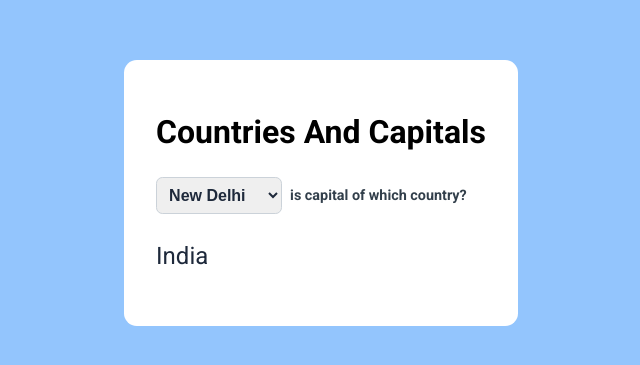
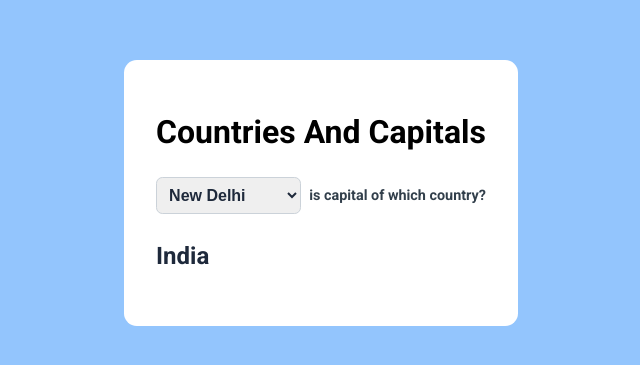
Before and after one commit to CLL-NxtWave-Submissions/capitals-app, a React (Create React App) app: page / in a window 1280 px wide. Shown: the part 207-572 px from the top of the page, without its empty margins (319-959 px from the left). Built offline with nearby package versions, Linux system fonts and the light colour scheme; a web font is replaced by a local one.

Commit message:
Adjusted styling of JSX elements in Capitals component to render the intended UI layout

```diff
--- a/src/components/Capitals/index.css
+++ b/src/components/Capitals/index.css
@@ -27,6 +27,7 @@
   display: flex;
   align-items: center;
   padding: 0;
+  width: 100%;
 }
 
 .capital-selection-dropdown {
@@ -36,6 +37,7 @@
   padding: 0.5rem;
   outline: none;
   cursor: pointer;
+  flex-grow: 1;
 }
 
 .capital-selection-dropdown-option,
@@ -54,13 +56,14 @@
 
 .capital-selection-dropdown,
 .capital-selection-dropdown-option,
-.capital-selection-question {
-  font-weight: 600;
+.capital-selection-question,
+.country-text {
+  font-weight: 550;
 }
 
 .capital-selection-dropdown,
 .country-text {
-  color: #1e293b;
+  color: #1e293b !important;
 }
 
 .country-text {
```
